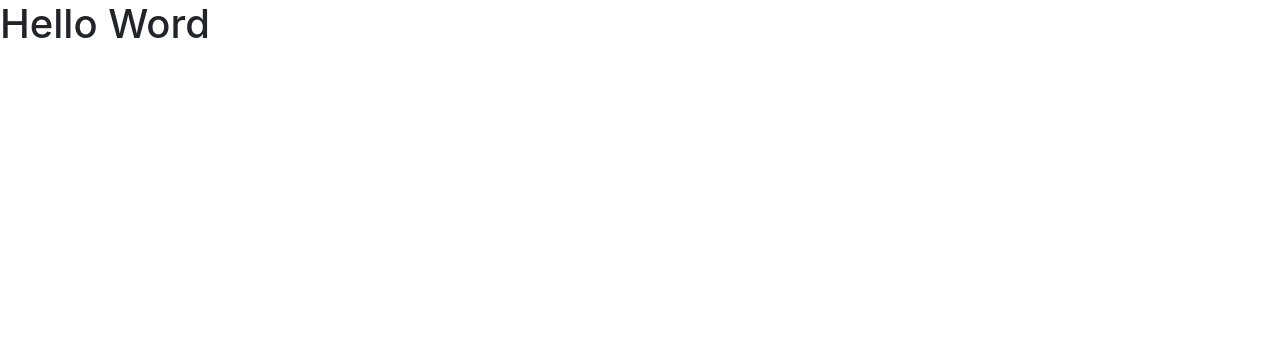
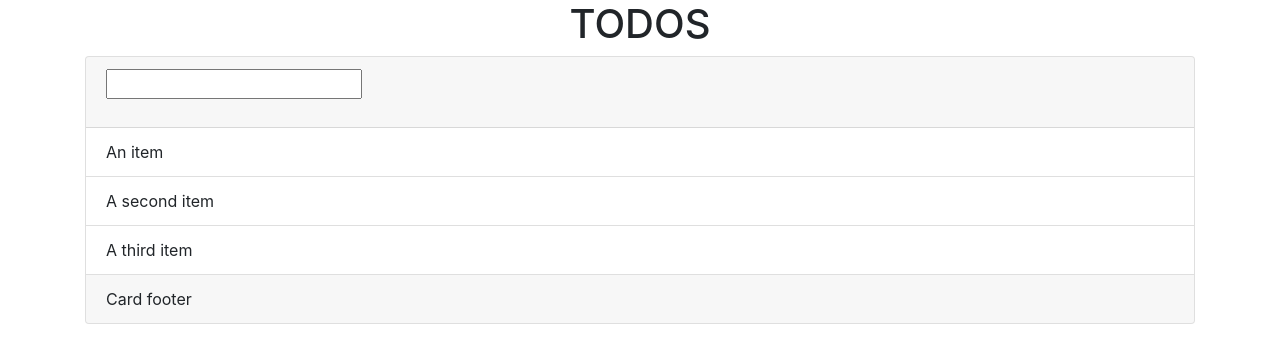
Before and after one commit to willFrnds6/todo-list, an Angular app: page / in a window 1280 px wide. Shown: the top 362 px of the page. Built offline with nearby package versions, Linux system fonts and the light colour scheme.

Commit message:
Add todos bootstrap

```diff
--- a/src/app/app.component.html
+++ b/src/app/app.component.html
@@ -1 +1,24 @@
-<h1>Hello Word</h1>
+<div class="container">
+    <div class="row">
+        <div class="col-md-12">
+            <h1 class="text-center">TODOS</h1>
+            <div class="card">
+                <div class="card-header">
+                    <div class="form-group">
+                        <input type="text" class="form-controle">
+                    </div>
+                </div>
+
+                <ul class="list-group list-group-flush">
+                  <li class="list-group-item">An item</li>
+                  <li class="list-group-item">A second item</li>
+                  <li class="list-group-item">A third item</li>
+                </ul>
+
+                <div class="card-footer">
+                    Card footer
+                </div>
+              </div>
+        </div>
+    </div>
+</div>
```
